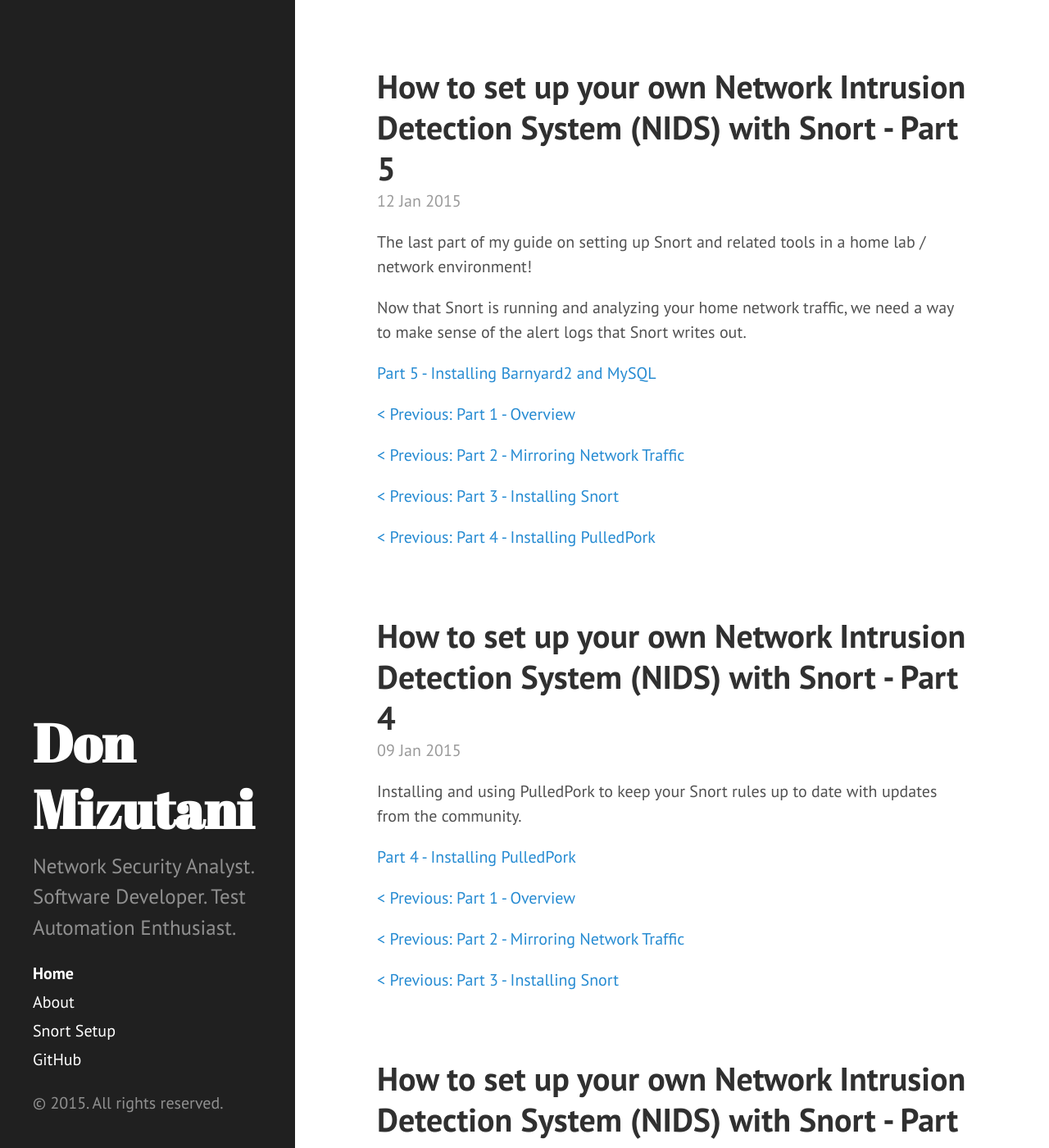
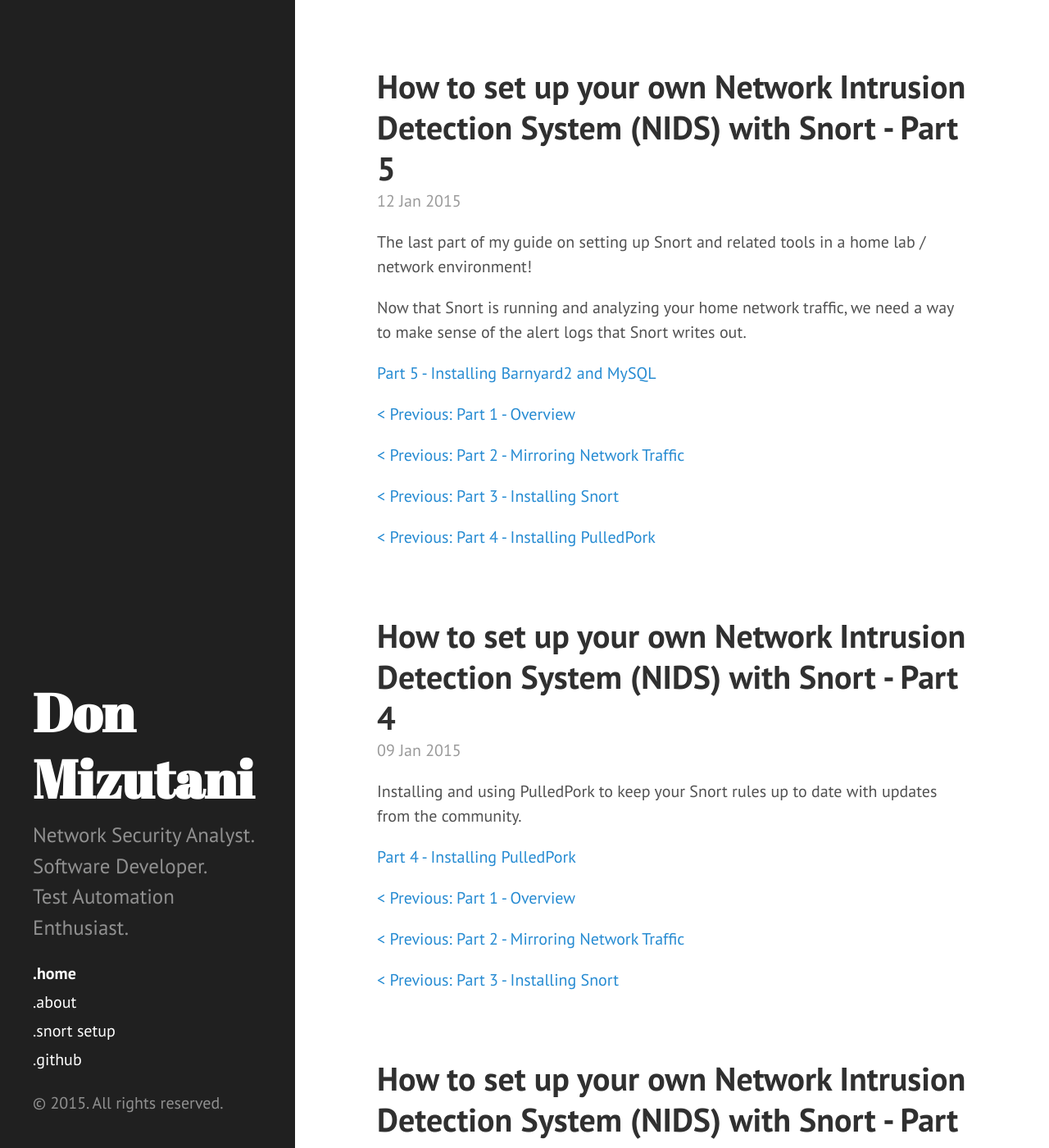
Before and after one commit to donmizutani/dm-newsite, a Jekyll site: the page built from index.html, in a window 1280 px wide and 1400 px high. Shown: the whole window at 82% size. Built offline with Jekyll 4.4.1, drawn with Linux system fonts in a browser that asks for light colours; Markdown is read by kramdown in place of the engine named in the settings; the list of posts is cut into pages by our own code.

Commit message:
experimental change to sidebar

```diff
--- a/_config.yml
+++ b/_config.yml
@@ -9,7 +9,7 @@
 # Setup
 title:            Don Mizutani
 tagline:          'Network Security Analyst. Software Developer. Test Automation Enthusiast.'
-description:      'Network Security Analyst. Software Developer. Test Automation Enthusiast.'
+description:      'Network Security Analyst.<br>Software Developer.<br>Test Automation Enthusiast.'
 url:              http://www.donmizutani.com
 baseurl:          /
 
--- a/_includes/sidebar.html
+++ b/_includes/sidebar.html
@@ -10,7 +10,7 @@
     </div>
 
     <nav class="sidebar-nav">
-      <a class="sidebar-nav-item{% if page.url == site.baseurl %} active{% endif %}" href="{{ site.baseurl }}">Home</a>
+      <a class="sidebar-nav-item{% if page.url == site.baseurl %} active{% endif %}" href="{{ site.baseurl }}">.Home</a>
 
       {% comment %}
         The code below dynamically generates a sidebar nav of pages with
@@ -21,12 +21,12 @@
       {% for node in pages_list %}
         {% if node.title != null %}
           {% if node.layout == "page-with-sidebar" %}
-            <a class="sidebar-nav-item{% if page.url == node.url %} active{% endif %}" href="{{ node.url }}">{{ node.title }}</a>
+            <a class="sidebar-nav-item{% if page.url == node.url %} active{% endif %}" href="{{ node.url }}">.{{ node.title }}</a>
           {% endif %}
         {% endif %}
       {% endfor %}
 
-      <a class="sidebar-nav-item" href="{{ site.github.repo }}">GitHub</a>
+      <a class="sidebar-nav-item" href="{{ site.github.repo }}">.GitHub</a>
     </nav>
 
     <p>&copy; {{ site.time | date: '%Y' }}. All rights reserved.</p>
--- a/public/css/hyde.css
+++ b/public/css/hyde.css
@@ -90,6 +90,7 @@
 .sidebar-nav-item {
   display: block;
   line-height: 1.75;
+  text-transform: lowercase;
 }
 a.sidebar-nav-item:hover,
 a.sidebar-nav-item:focus {
```
